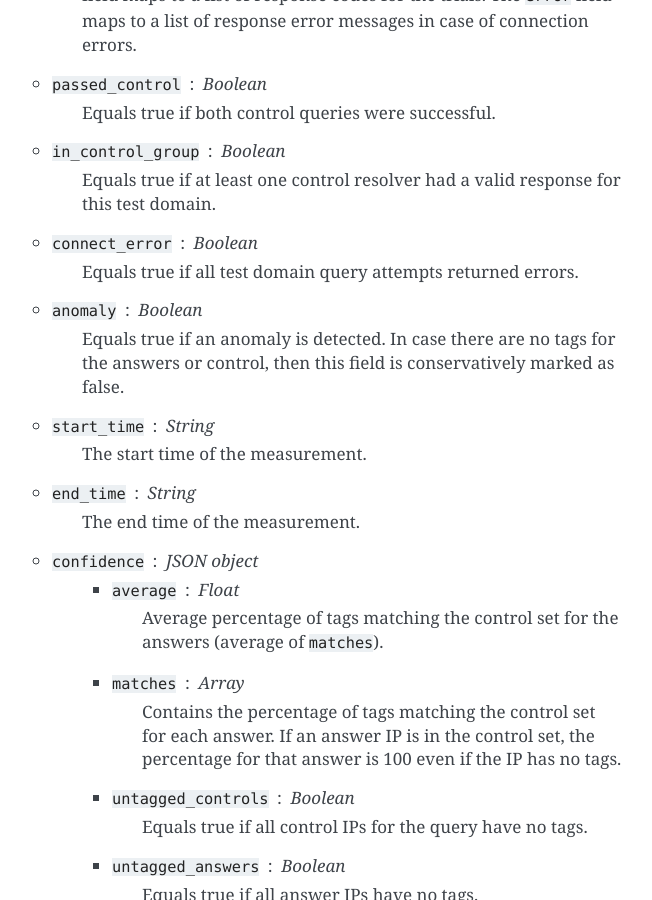
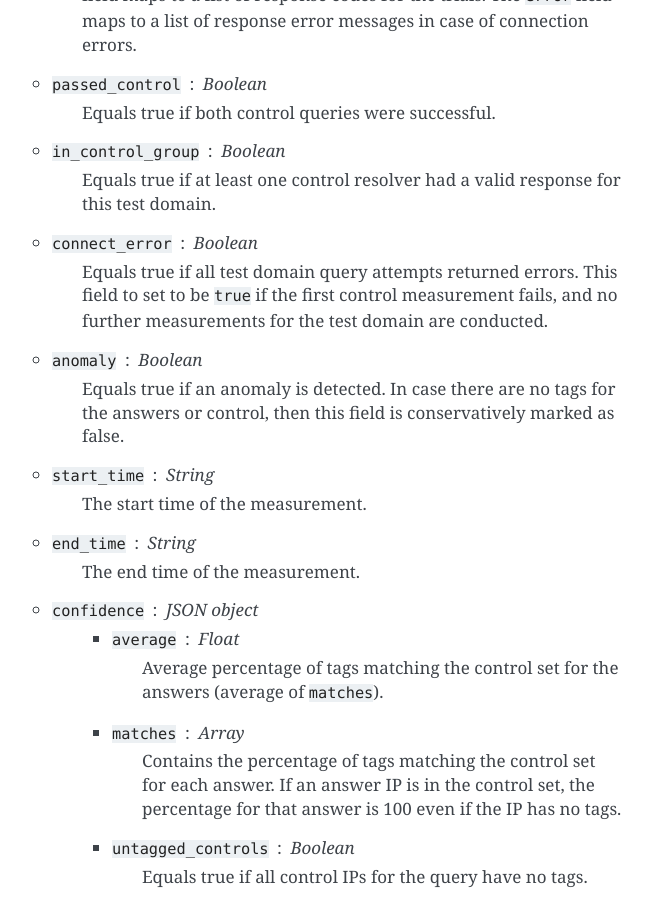
Before and after one commit to censoredplanet/censoredplanet, a Sphinx documentation site: the page built from docs/satellitev2.rst, in a window 1280 px wide and 900 px high, scrolled down 5488 px. Shown: the whole window, without its empty margins (458-1110 px from the left). Built offline with Sphinx 7.4.7, drawn with Linux system fonts in a browser that asks for light colours.

Commit message:
Added descriptions about connect_error when passed_control is false

```diff
--- a/docs/satellitev2.rst
+++ b/docs/satellitev2.rst
@@ -193,7 +193,7 @@ Detect
     * :code:`in_control_group` : Boolean
         Equals true if at least one control resolver had a valid response for this test domain.
     * :code:`connect_error` : Boolean
-        Equals true if all test domain query attempts returned errors.
+        Equals true if all test domain query attempts returned errors. This field to set to be :code:`true` if the first control measurement fails, and no further measurements for the test domain are conducted.
     * :code:`anomaly` : Boolean
         Equals true if an anomaly is detected. In case there are no tags for the answers or control, then this field is conservatively marked as false.
     * :code:`start_time` : String
```
